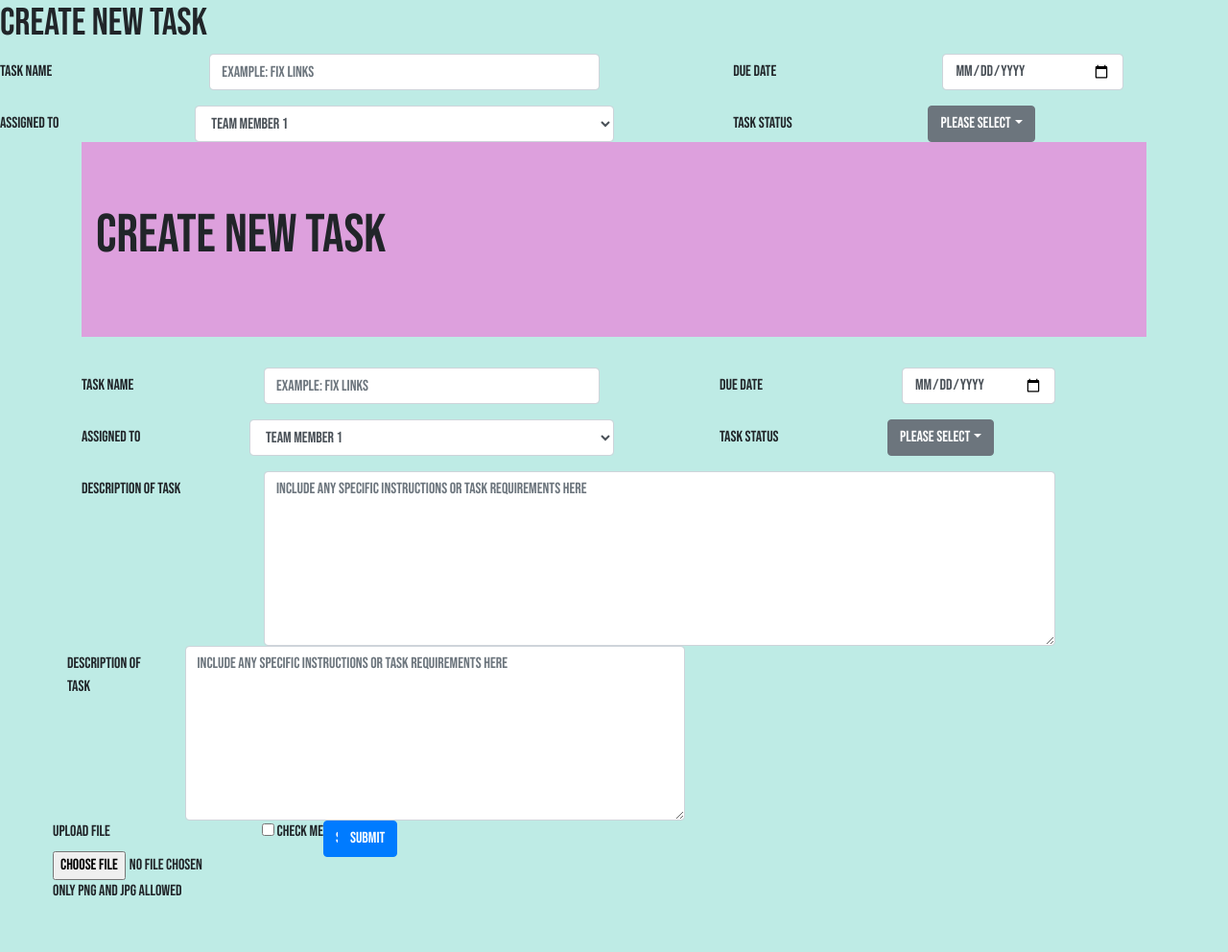
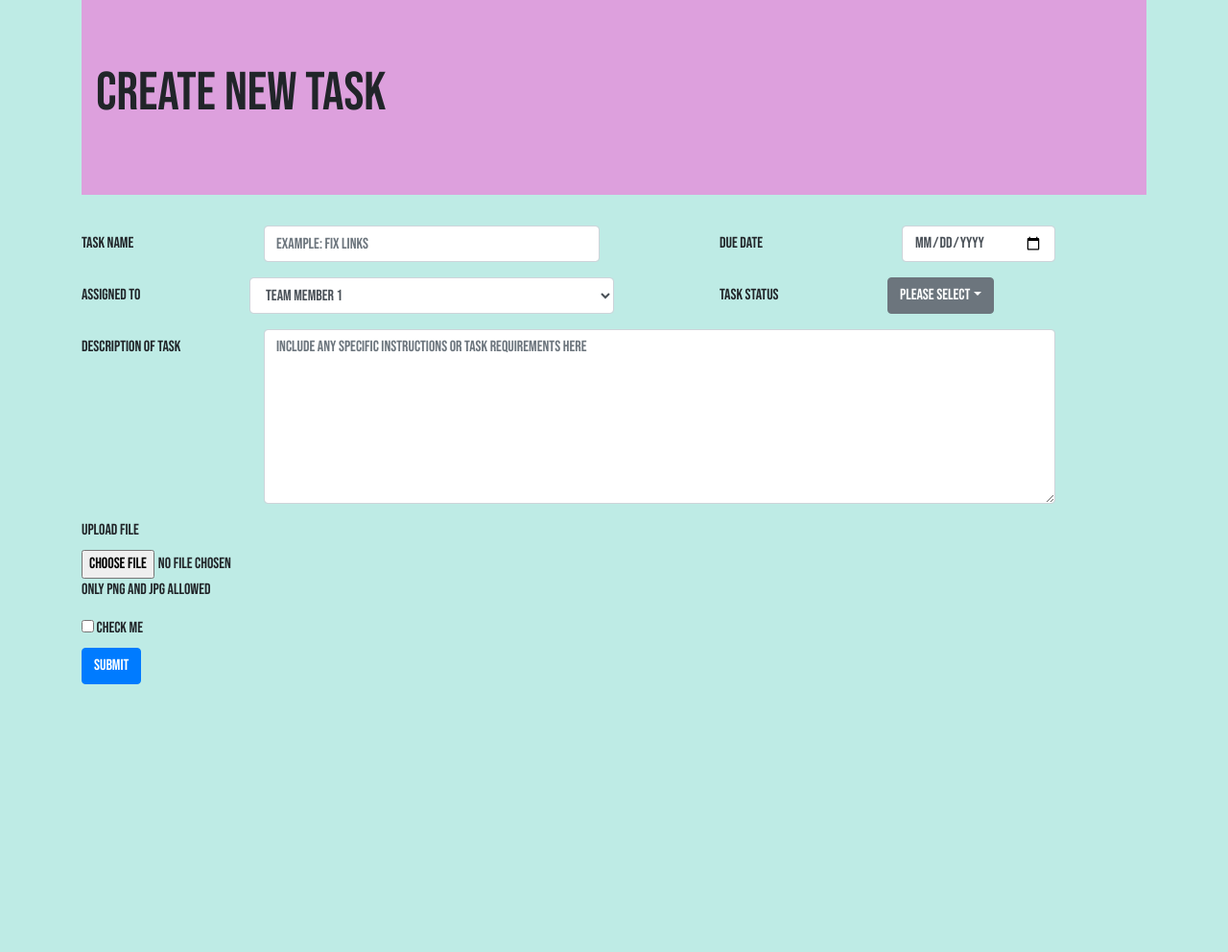
Before and after one commit to martink114/project-1, a plain HTML site: page index.html in a window 1280 px wide. Shown: the whole page at 96% size. After the commit the page ends 800 px from the top, so only its background shows below. Drawn offline with nearby package versions, Linux system fonts and the light colour scheme.

Commit message:
fix .html conflicts

```diff
--- a/index.html
+++ b/index.html
@@ -14,9 +14,22 @@
 
 
     <body class="pagesetup">
+        <style>
+            body{
+                font-family: 'Bebas Neue', cursive;
+            }
+            .jumbotron{
+                background-color: plum;
+            }
+        </style>
 
-    <h1>Create New Task</h1>
-        <form class="pagesetup">
+            <div class="container">
+                <div class="jumbotron jumbotron-fluid">
+                    <div class="container">
+                        <h1 class="display-4">Create New Task</h1>
+                    </div>
+                </div>
+                <form>
                     <div class="form-group row">
                         <label class="col-sm-2 col-form-label" for="Task Name">Task Name</label>
                             <div class="col-sm-4">
@@ -52,65 +65,6 @@
                                     <button class="dropdown-item" type="button">Done</button>
                                 </div>
                             </div>
-
-<style>
-    body{
-        font-family: 'Bebas Neue', cursive;
-    }
-    .jumbotron{
-        background-color: plum;
-    }
-</style>
-<body>
-    <div class="container">
-        <div class="jumbotron jumbotron-fluid">
-            <div class="container">
-              <h1 class="display-4">Create New Task</h1>
-            </div>
-          </div>
-
-    <form>
-        <div class="form-group row">
-            <label class="col-sm-2 col-form-label" for="Task Name">Task Name</label>
-                <div class="col-sm-4">
-                    <input type="text" class="form-control" id="task-name" placeholder="Example: Fix links">
-                </div>
-
-            <label class="offset-sm-1 col-sm-2 col-form-label" for="Due Date">Due Date</label>
-                <div class="col-sm-2">
-                    <input type="date" class="form-control" id="due-date">
-                </div>
-        </div>
-
-        <div class="form-group row">
-            <label class="col-sm-2 col-form-label" for="Assignation">Assigned To</label>
-                <select class="form-control form control-md col-sm-4">
-                    <option>Team Member 1</option>
-                    <option>Team Member 2</option>
-                    <option>Team Member 3</option>
-                    <option>Team Member 4</option>
-                    <option>Team Member 5</option>
-                    <option>Team Member 6</option>
-                    <option>Team Member 7</option>
-                    <option>Team Member 8</option>
-                    <option>Team Member 9</option>
-                </select>
-          <label class="offset-sm-1 col-sm-2 col-form-label" for="Status">Task Status</label>
-                <div class="dropdown">
-                    <button class="btn btn-secondary dropdown-toggle" type="button" id="task-status" data-toggle="dropdown" aria-haspopup="true" aria-expanded="false">Please Select</button>
-                    <div class="dropdown-menu" aria-labelledby="task-status">
-                        <button class="dropdown-item" type="button">New (to-do)</button>
-                        <button class="dropdown-item" type="button">In Progress</button>
-                        <button class="dropdown-item" type="button">Review</button>
-                        <button class="dropdown-item" type="button">Done</button>
-                    </div>
-                </div>
-       </div>
-        <div class="form-group row">
-            <label class="col-sm-2 col-form-label" for="Task Description">Description of Task</label>
-            <div class="col-sm-9">
-            <textarea class="form-control" id="task-description" rows="7" placeholder="Include any specific instructions or task requirements here"></textarea>
-
                     </div>
 
                     <div class="form-group row">
@@ -118,7 +72,7 @@
                         <div class="col-sm-9">
                         <textarea class="form-control" id="task-description" rows="7" placeholder="Include any specific instructions or task requirements here"></textarea>
                         </div>
-
+                    </div>
 
                     <div class="form-group">
                         <label>Upload File</label>
@@ -137,18 +91,9 @@
                     <div class="form-group row">
                         <div class="col-sm-2">
                             <button type="submit" class="btn btn-primary">Submit</button>
-
-            </div>
-
-            <div class="form-group row">
-                <div class="col-sm-2">
-                    <button type="submit" class="btn btn-primary">Submit</button>
-                </div>
                         </div>
                 </form>
-
             </div>
-</body>
 
 
         <!-- Optional JavaScript -->
@@ -157,5 +102,4 @@
         <script src="https://cdn.jsdelivr.net/npm/popper.js@1.16.1/dist/umd/popper.min.js" integrity="sha384-9/reFTGAW83EW2RDu2S0VKaIzap3H66lZH81PoYlFhbGU+6BZp6G7niu735Sk7lN" crossorigin="anonymous"></script>
         <script src="https://stackpath.bootstrapcdn.com/bootstrap/4.5.2/js/bootstrap.min.js" integrity="sha384-B4gt1jrGC7Jh4AgTPSdUtOBvfO8shuf57BaghqFfPlYxofvL8/KUEfYiJOMMV+rV" crossorigin="anonymous"></script>
     </body>
-
 </html>
```
Lines whose indentation alone changed are shown as unchanged.
